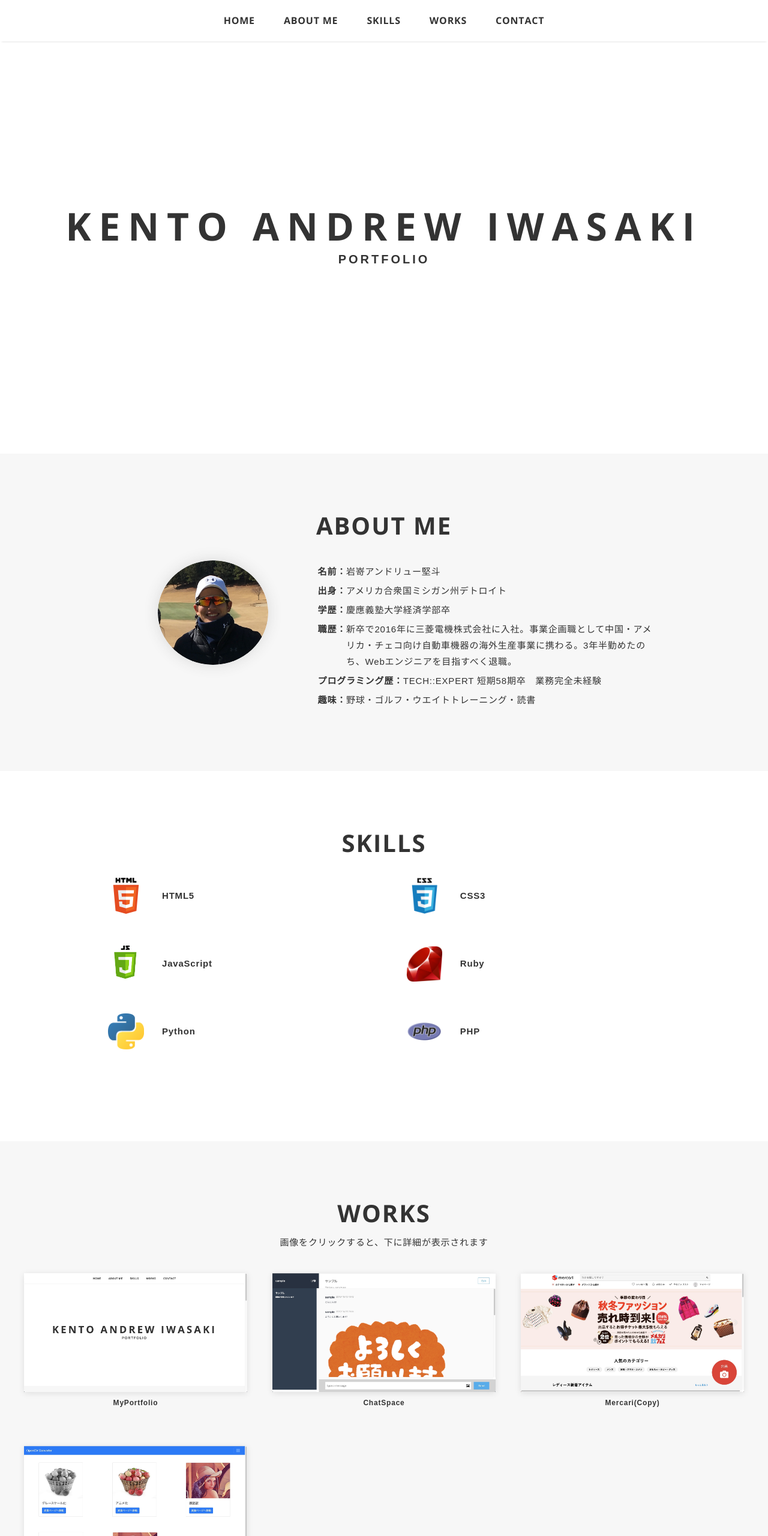
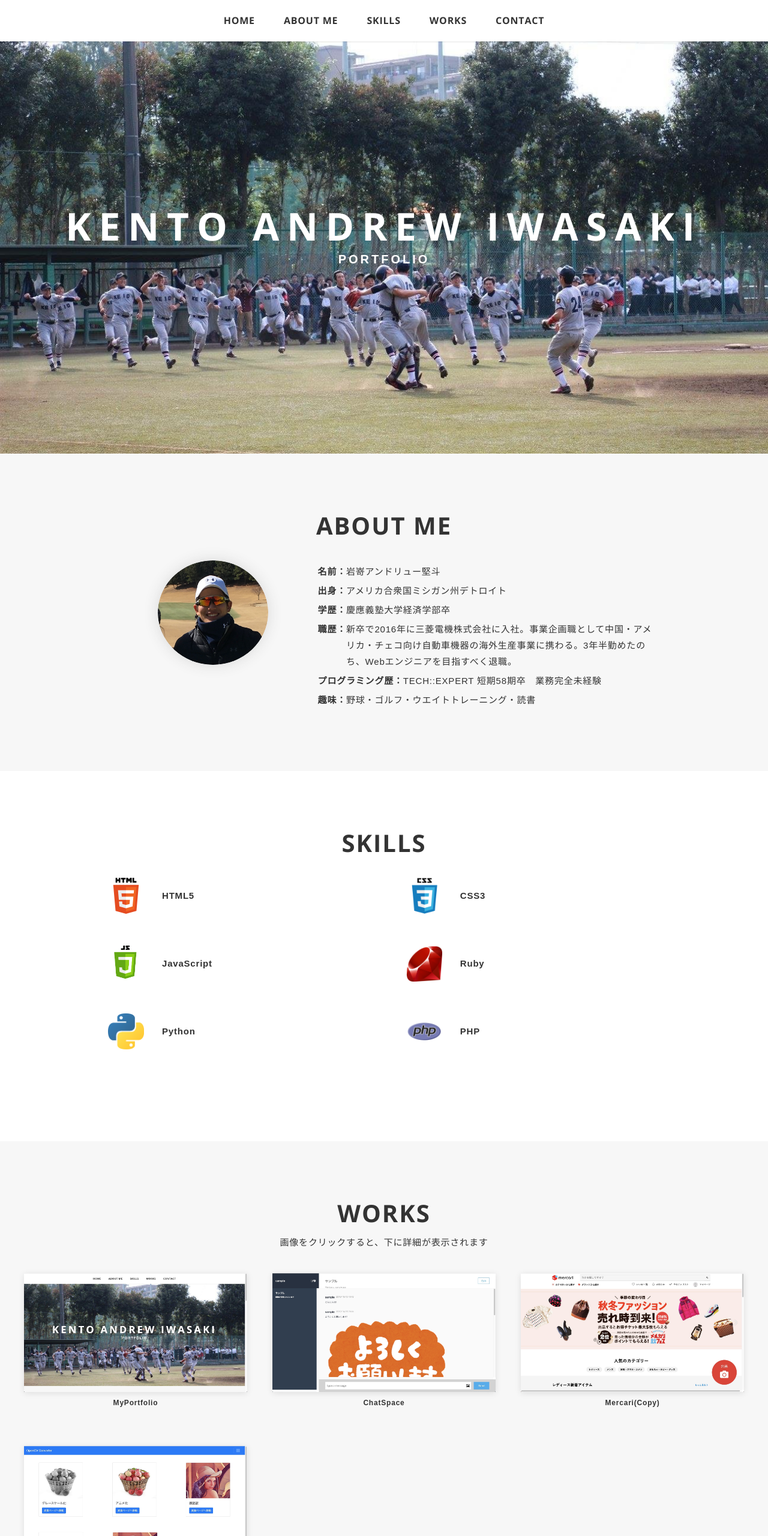
Before and after one commit to kentoandrewiwasaki/myportfolio, a plain HTML site: page index.html in a window 1280 px wide. Shown: the top 2560 px of the page at 60% size. Drawn offline with nearby package versions, Linux system fonts and the light colour scheme; some packages are replaced by stand-ins of ours; a script that the page names is missing.

Commit message:
Setting background-image for header

```diff
--- a/css/style.css
+++ b/css/style.css
@@ -138,12 +138,16 @@ li {
   align-items: center;
   justify-content: center;
   height: 86vh;
+  background-image: url("../img/header/background.jpg");
+  background-position: 0% 20%;
+  background-size: cover;
 }
 
 #header .logo {
   position: relative;
   margin-bottom: 30px;
   text-align: center;
+  color: #fff;
 }
 
 #header .logo-title {
--- a/index.html
+++ b/index.html
@@ -136,8 +136,8 @@
           </div>
           <div class="section-body card-wrapper my-gallery">
             <div class="card">
-              <a href="img/works/myportfolio.png" data-size="960x720" data-title="myportfolio" class="card-image hover-action-01">
-                <img class="lazyload fadein" src="img/works/myportfolio.png" data-src="img/works/myportfolio.png" alt="" >
+              <a href="img/works/myportfolio.jpg" data-size="960x720" data-title="myportfolio" class="card-image hover-action-01">
+                <img class="lazyload fadein" src="img/works/myportfolio.jpg" data-src="img/works/myportfolio.jpg" alt="" >
               </a>
               <div class="card-caption">
                 <div class="card-caption-title">
```
Also changed, not shown: img/header/background.jpg (added), img/works/myportfolio.jpg (added), img/works/myportfolio.png (deleted).
